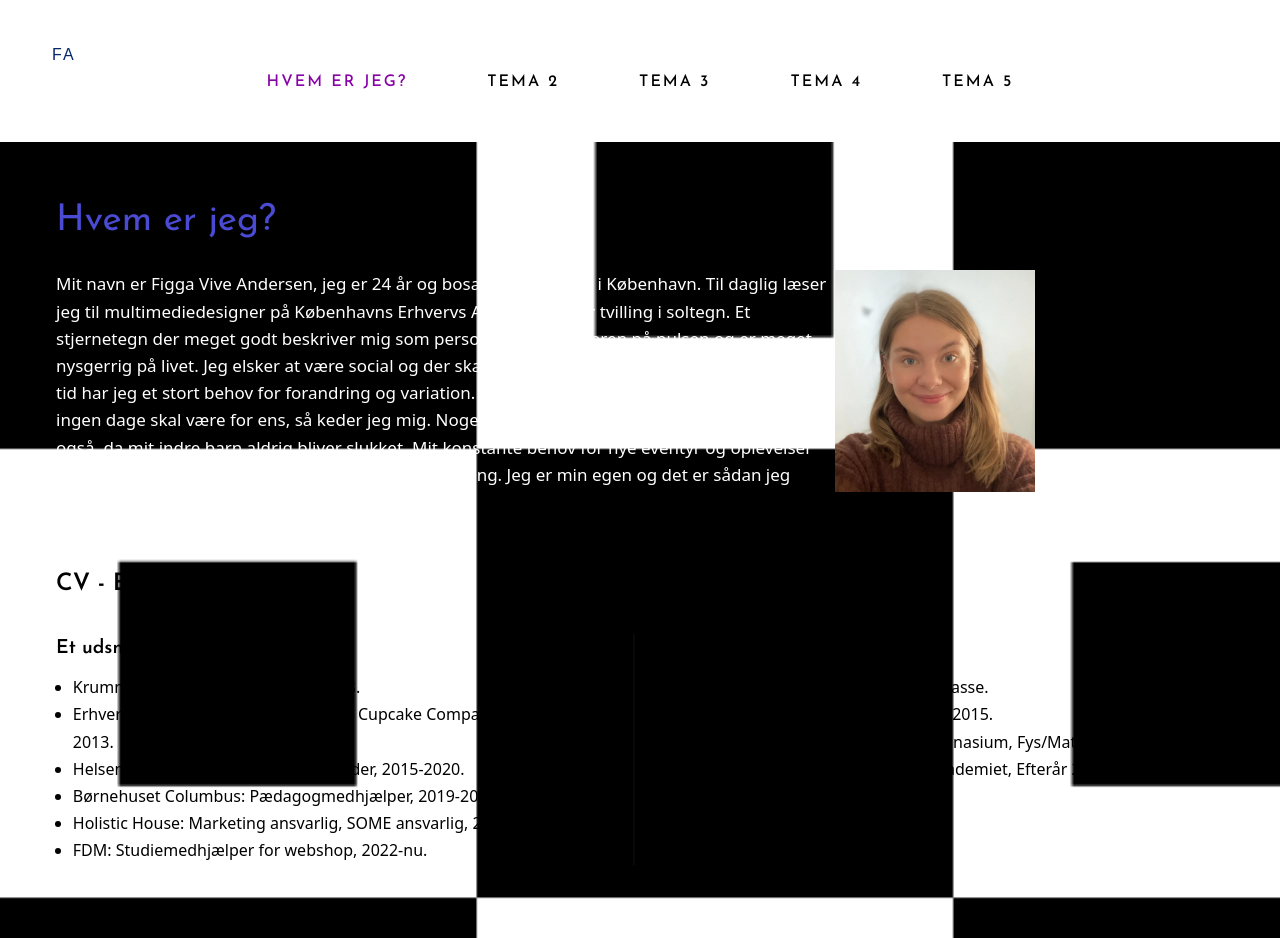
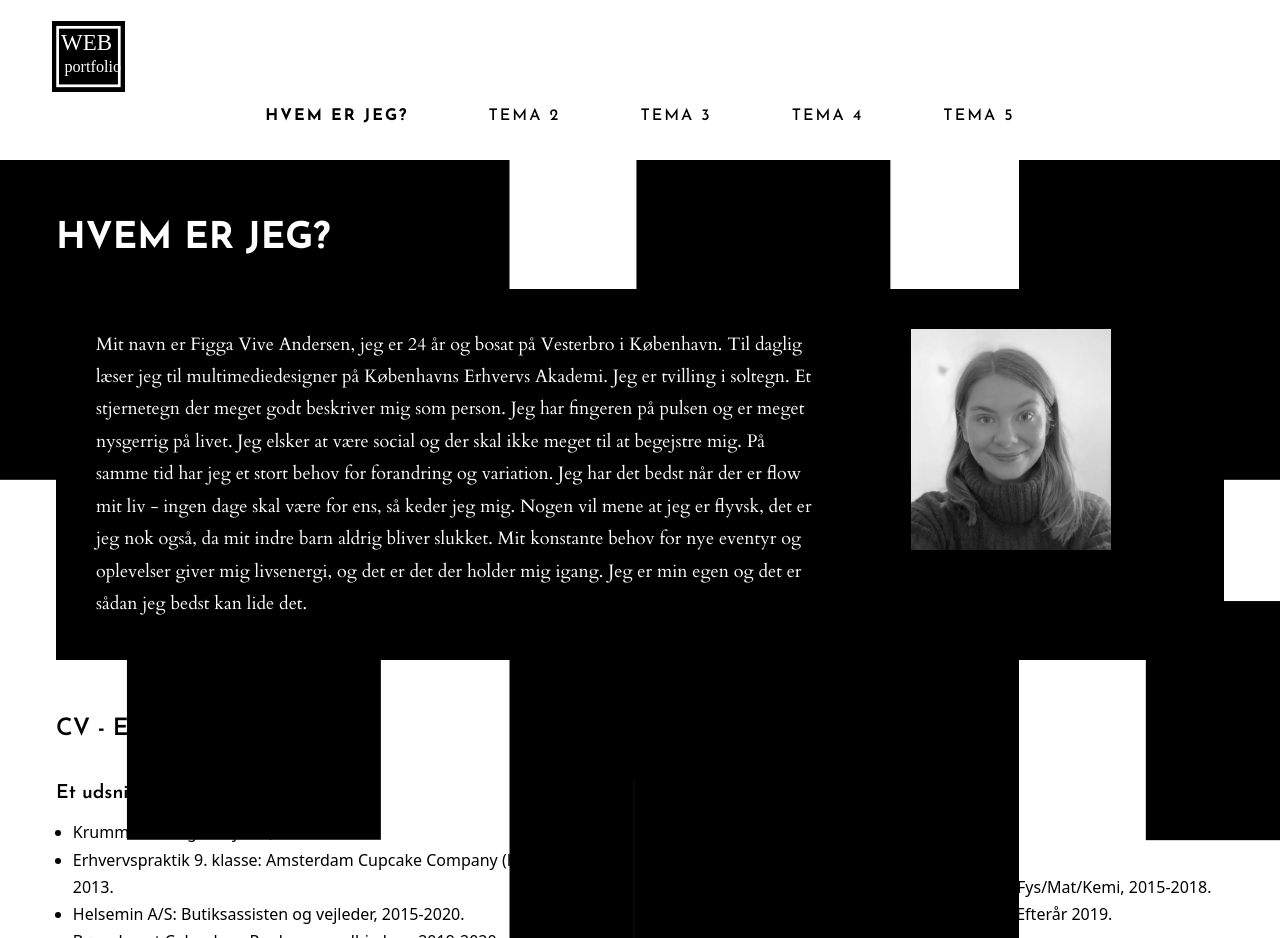
Before and after one commit to figg0001/webportfolio, a plain HTML site: page om.html in a window 1280 px wide. Shown: the top 938 px of the page. Drawn offline with Linux system fonts and the light colour scheme.

Commit message:
logo i header

```diff
--- a/om.html
+++ b/om.html
@@ -14,7 +14,7 @@
   <body>
     <header>
       <div class="logo">
-        <a href="index.html">FA</a>
+        <a href="index.html"><img src="fotos/logo.svg" alt="" /></a>
       </div>
       <nav class="main-menu">
         <ul class="nav-links">
--- a/style.css
+++ b/style.css
@@ -20,7 +20,7 @@ body {
   min-height: 100vh;
   font-family: "Quicksand", sans-serif;
   line-height: 1.6;
-  background-image: url(fotos/test.png);
+  background-image: url(fotos/baggrund.svg);
   background-size: cover;
 }
 
@@ -34,35 +34,31 @@ a {
 }
 
 a:hover {
-  color: rgb(137, 2, 168);
+  font-weight: 900;
 }
 
 a.current {
-  color: rgb(137, 2, 168);
+  font-weight: 900;
 }
 
 header {
   position: sticky;
   top: 0;
   gap: 20px;
-  padding: 2rem 2rem;
+  padding: 1rem 2rem;
   background-color: white;
 }
-
-header .logo a {
-  font-size: 1rem;
-  color: rgb(6, 38, 106);
-  font-family: "Michroma", sans-serif;
-}
-
 header .logo {
   text-align: left;
   margin-left: 20px;
-  margin-top: 10px;
+  margin-top: 5px;
+  width: 6%;
+  display: inline-block;
 }
 
 header nav ul {
   display: flex;
+  flex-direction: row;
   justify-content: center;
   list-style: none;
   margin: 0;
@@ -88,16 +84,19 @@ footer p {
 }
 
 p {
-  font-size: 17px;
-  font-family: "Noto Sans", sans-serif;
+  font-size: 18px;
+  font-family: "Cardo", serif;
   color: white;
+  line-height: 180%;
 }
 h1 {
   margin-top: 50px;
   margin-bottom: 20px;
   font-size: 2.3rem;
+  font-weight: 700;
   font-family: "Josefin Sans", sans-serif;
-  color: rgb(74, 74, 211);
+  color: white;
+  text-transform: uppercase;
 }
 h2 {
   margin-top: 30px;
@@ -159,6 +158,8 @@ h3 {
   display: grid;
   grid-template-columns: 2fr 1fr;
   margin-bottom: 50px;
+  background-color: black;
+  border: black solid 40px;
 }
 
 .grid_1-1 {
@@ -180,6 +181,11 @@ h3 {
 .selvportraet {
   width: 200px;
   height: 100px;
+}
+
+.selvportraet img {
+  filter: grayscale(100%);
+  margin-left: 90px;
 }
 
 .streg {
```
Also changed, not shown: index.html (+1 -1 lines), t2.html (+1 -1 lines), t3.html (+1 -1 lines), t4.html (+1 -1 lines), t5.html (+1 -1 lines), fotos/baggrund.svg (added), fotos/logo.svg (added).
